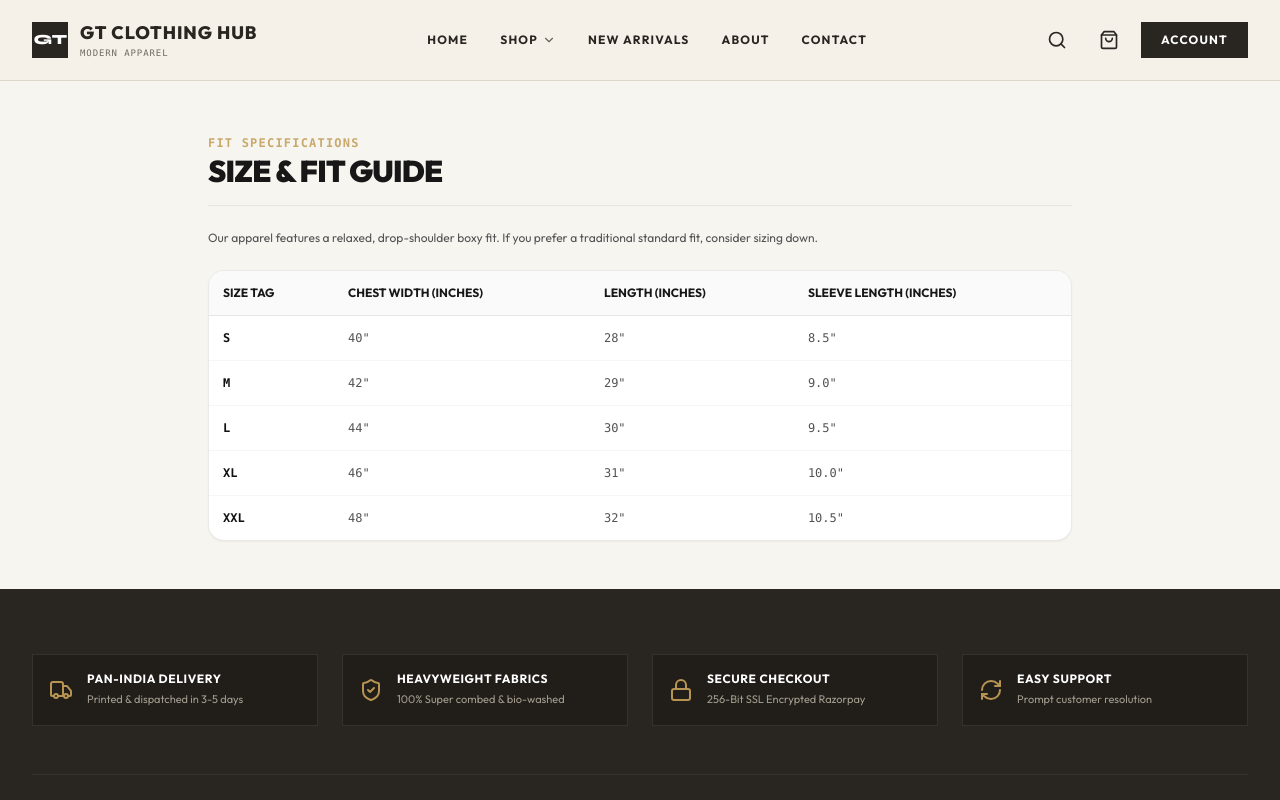
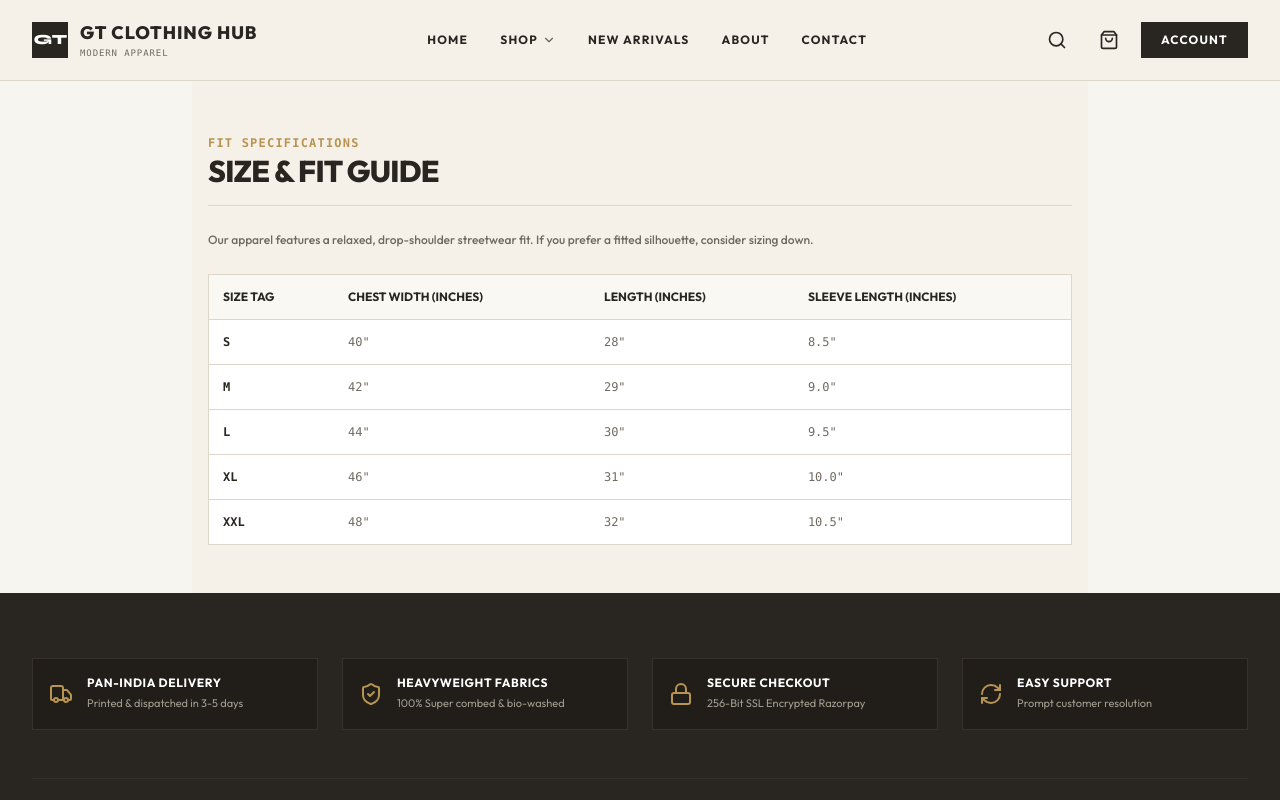
Before and after one commit to Code-With-Govind/GTClothinghub, a React (Vite) app in the folder frontend/: page /size-guide in a window 1280 px wide. Shown: the top 800 px of the page. Built offline with nearby package versions, Linux system fonts and the light colour scheme; no server answers; the HTML template or start-up script is replaced by a standard one.

Commit message:
Phase 4: Redesign Product Detail Page & Size Guide Modal

```diff
--- a/frontend/src/pages/public/SizeGuidePage.jsx
+++ b/frontend/src/pages/public/SizeGuidePage.jsx
@@ -3,55 +3,55 @@ import SEO from '../../components/common/SEO';
 
 export default function SizeGuidePage({ isModal = false }) {
   return (
-    <div className={`space-y-6 ${isModal ? '' : 'max-w-4xl mx-auto px-4 py-12'}`}>
-      {!isModal && <SEO title="Size Guide" />}
+    <div className={`space-y-6 bg-[#F5F1E8] ${isModal ? 'p-2 sm:p-4 bg-white' : 'max-w-4xl mx-auto px-4 py-12'}`}>
+      {!isModal && <SEO title="Size Guide | GT CLOTHING HUB" />}
 
-      <div className="border-b border-neutral-200 pb-4">
-        <span className="text-xs font-bold text-[#C8A96B] tracking-widest uppercase font-mono">Fit Specifications</span>
-        <h1 className="text-2xl sm:text-3xl font-black text-[#171717] uppercase font-display tracking-tight">Size & Fit Guide</h1>
+      <div className="border-b border-[#DDD7CB] pb-4">
+        <span className="text-xs font-bold text-[#B89452] tracking-widest uppercase font-mono">FIT SPECIFICATIONS</span>
+        <h1 className="text-2xl sm:text-3xl font-extrabold text-[#292621] uppercase font-display tracking-tight">SIZE & FIT GUIDE</h1>
       </div>
 
-      <p className="text-xs text-neutral-600">
-        Our apparel features a relaxed, drop-shoulder boxy fit. If you prefer a traditional standard fit, consider sizing down.
+      <p className="text-xs text-[#6F6A61] leading-relaxed font-sans font-medium">
+        Our apparel features a relaxed, drop-shoulder streetwear fit. If you prefer a fitted silhouette, consider sizing down.
       </p>
 
-      <div className="overflow-x-auto bg-white rounded-2xl border border-neutral-200/80 shadow-sm">
-        <table className="w-full text-left text-xs text-neutral-600 border-collapse">
+      <div className="overflow-x-auto bg-white border border-[#DDD7CB]">
+        <table className="w-full text-left text-xs text-[#6F6A61] border-collapse">
           <thead>
-            <tr className="border-b border-neutral-200 bg-neutral-50 font-bold uppercase text-[#171717]">
-              <th className="p-3.5">Size Tag</th>
-              <th className="p-3.5">Chest Width (Inches)</th>
-              <th className="p-3.5">Length (Inches)</th>
-              <th className="p-3.5">Sleeve Length (Inches)</th>
+            <tr className="border-b border-[#DDD7CB] bg-[#FAF8F3] font-bold uppercase text-[#292621]">
+              <th className="p-3.5 font-display">Size Tag</th>
+              <th className="p-3.5 font-display">Chest Width (Inches)</th>
+              <th className="p-3.5 font-display">Length (Inches)</th>
+              <th className="p-3.5 font-display">Sleeve Length (Inches)</th>
             </tr>
           </thead>
-          <tbody className="divide-y divide-neutral-100 font-mono">
+          <tbody className="divide-y divide-[#DDD7CB] font-mono">
             <tr>
-              <td className="p-3.5 font-bold text-[#111111]">S</td>
+              <td className="p-3.5 font-bold text-[#292621]">S</td>
               <td className="p-3.5">40"</td>
               <td className="p-3.5">28"</td>
               <td className="p-3.5">8.5"</td>
             </tr>
             <tr>
-              <td className="p-3.5 font-bold text-[#111111]">M</td>
+              <td className="p-3.5 font-bold text-[#292621]">M</td>
               <td className="p-3.5">42"</td>
               <td className="p-3.5">29"</td>
               <td className="p-3.5">9.0"</td>
             </tr>
             <tr>
-              <td className="p-3.5 font-bold text-[#111111]">L</td>
+              <td className="p-3.5 font-bold text-[#292621]">L</td>
               <td className="p-3.5">44"</td>
               <td className="p-3.5">30"</td>
               <td className="p-3.5">9.5"</td>
             </tr>
             <tr>
-              <td className="p-3.5 font-bold text-[#111111]">XL</td>
+              <td className="p-3.5 font-bold text-[#292621]">XL</td>
               <td className="p-3.5">46"</td>
               <td className="p-3.5">31"</td>
               <td className="p-3.5">10.0"</td>
             </tr>
             <tr>
-              <td className="p-3.5 font-bold text-[#111111]">XXL</td>
+              <td className="p-3.5 font-bold text-[#292621]">XXL</td>
               <td className="p-3.5">48"</td>
               <td className="p-3.5">32"</td>
               <td className="p-3.5">10.5"</td>
```
